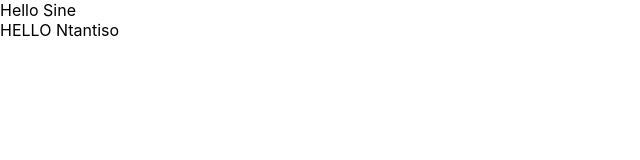
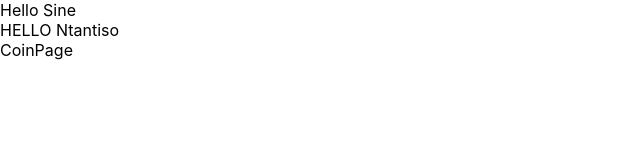
Before and after one commit to sinentantiso/crypto-tracker, a React (Create React App) app: page /coins/1 in a window 1280 px wide. Shown: the top 160 px of the page, without its empty margins (0-640 px from the left). Built offline with nearby package versions, Linux system fonts and the light colour scheme.

Commit message:
pages update

```diff
--- a/src/App.js
+++ b/src/App.js
@@ -3,6 +3,7 @@ import Header from "./Components/Header";
 import './App.css';
 import { Route } from 'react-router-dom/cjs/react-router-dom';
 import HomePage from './Pages/HomePage';
+import CoinPage from './Pages/CoinPage';
 
 function App() {
   return (
@@ -10,6 +11,7 @@ function App() {
       <div>
         <Header/>
         <Route path="/" component = {HomePage}/>
+        <Route path="/coins/:id" component = {CoinPage}/>
       </div>
     </BrowserRouter>
   );
--- a/src/Pages/CoinPage.js
+++ b/src/Pages/CoinPage.js
@@ -0,0 +1,11 @@
+import React from 'react'
+
+const CoinPage = () => {
+  return (
+    <div>
+      CoinPage
+    </div>
+  )
+}
+
+export default CoinPage
```
